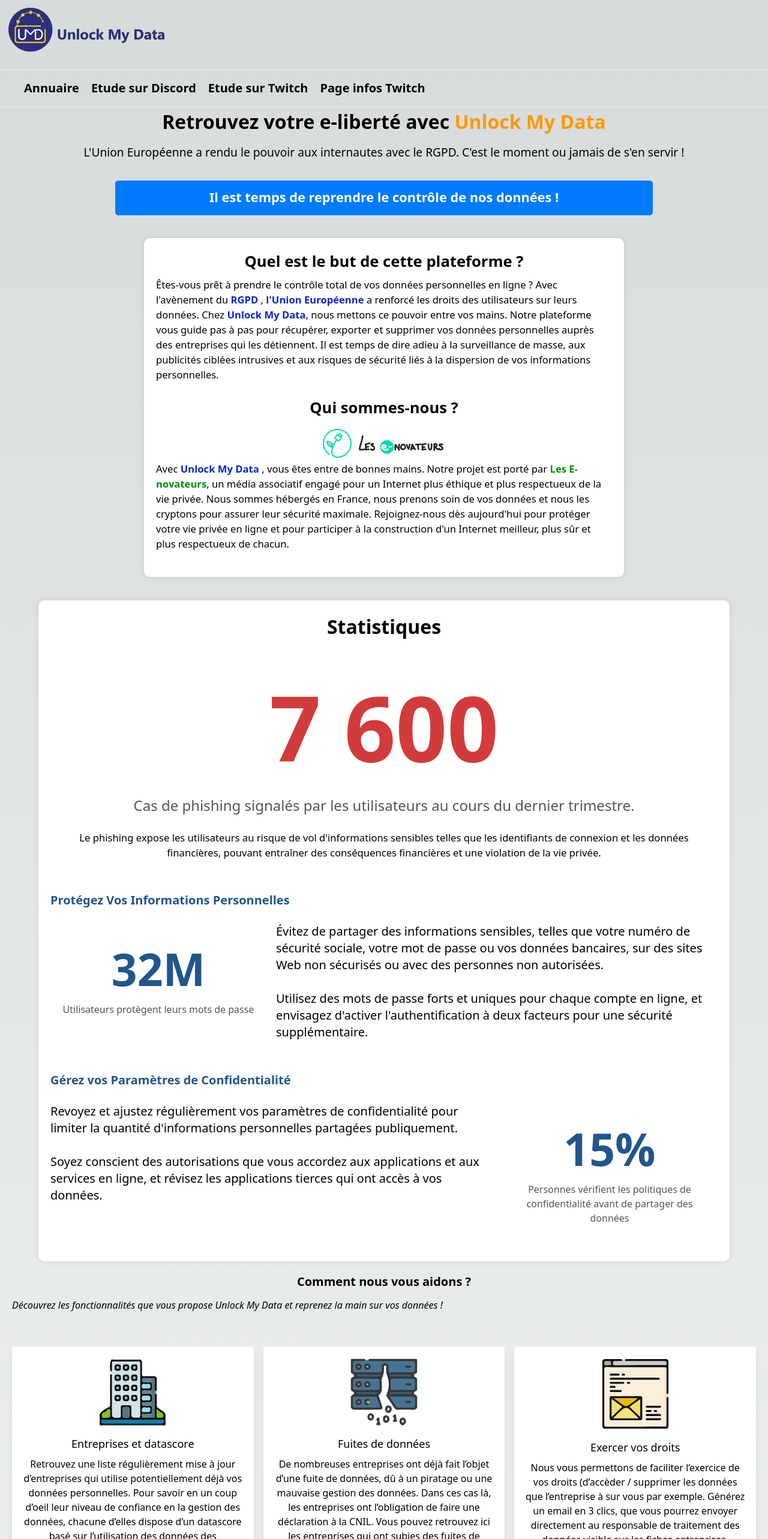
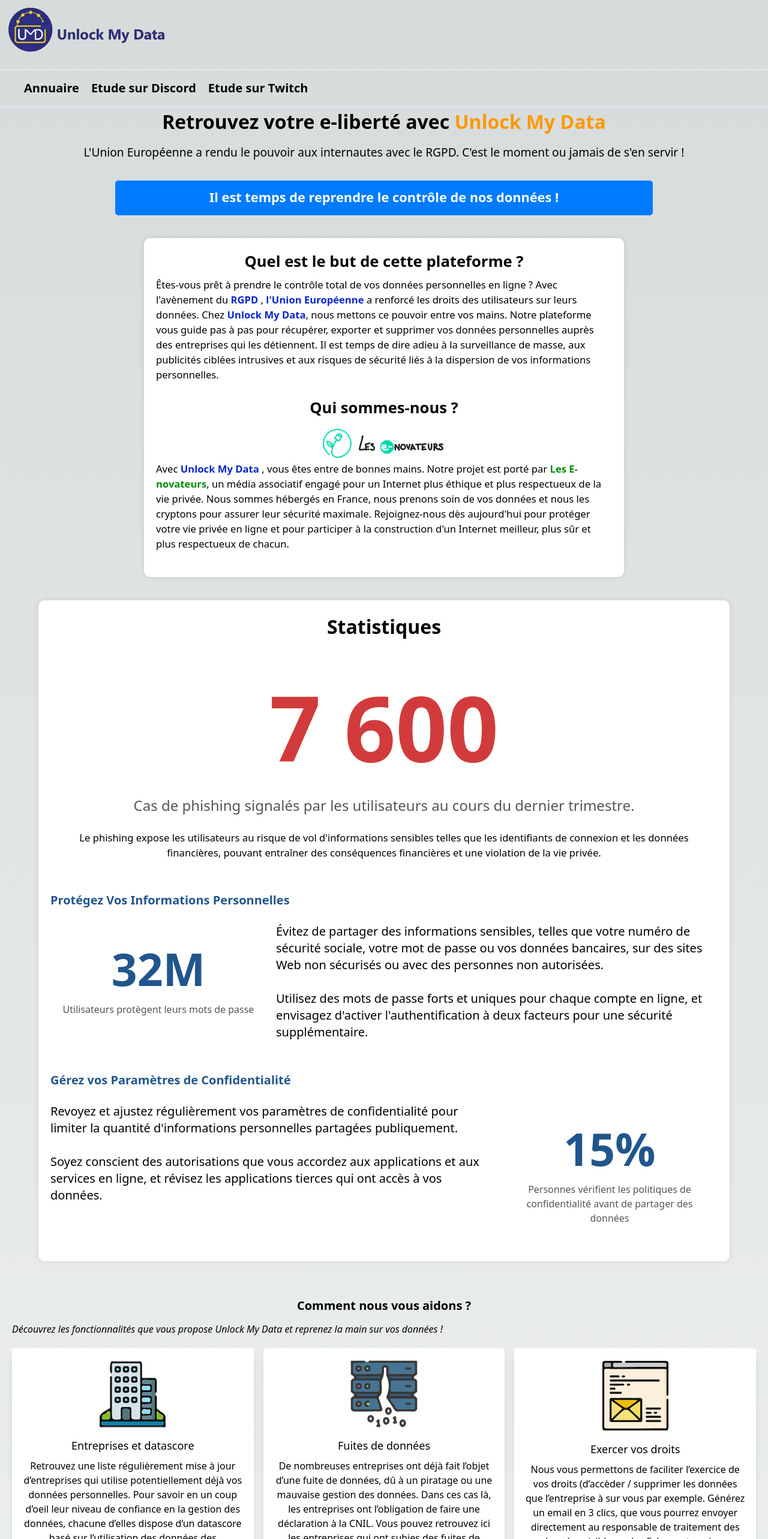
Before and after one commit to les-enovateurs/unlock-my-data, a Next.js app: page / in a window 1280 px wide. Shown: the top 2566 px of the page at 60% size. Built offline with nearby package versions, Linux system fonts and the light colour scheme.

Commit message:
espacement fonctionnalites

```diff
--- a/components/features.tsx
+++ b/components/features.tsx
@@ -3,10 +3,10 @@
 
 export default function Features() {
     return (
-        <section className="features container mx-auto max-w-screen-xl p-5">
+        <section className="features container mx-auto max-w-screen-xl p-5 mt-10">
             <h2 className="text-xl font-bold">Comment nous vous aidons ?</h2>
-            <p className="italic text-base">Découvrez les fonctionnalités que vous propose Unlock My Data et reprenez la main sur vos données !</p>
-            <div className="flex flex-col gap-4 md:flex-row mt-5">
+            <p className="italic text-base mb-0">Découvrez les fonctionnalités que vous propose Unlock My Data et reprenez la main sur vos données !</p>
+            <div className="flex flex-col gap-4 md:flex-row">
                 <div className="md:w-1/3 feature rounded shadow-lg bg-white px-4 py-5 flex flex-col items-center content-center my-5 gap-2">
                     <Image alt="Icône de bâtiments" src="/list-entreprises.svg" width={'112'} height={'112'}/>
                     <h3 className="text-lg font-medium mt-2">Entreprises et datascore</h3>
--- a/components/navs.tsx
+++ b/components/navs.tsx
@@ -106,13 +106,6 @@
                             </button>
                         </Link>
                     </li>
-                    <li>
-                        <Link href={"/twitch"}>
-                            <button className={"underlineBtn"}>
-                                Page infos Twitch
-                            </button>
-                        </Link>
-                    </li>
                 </ul>
             </nav>
         </>
```
